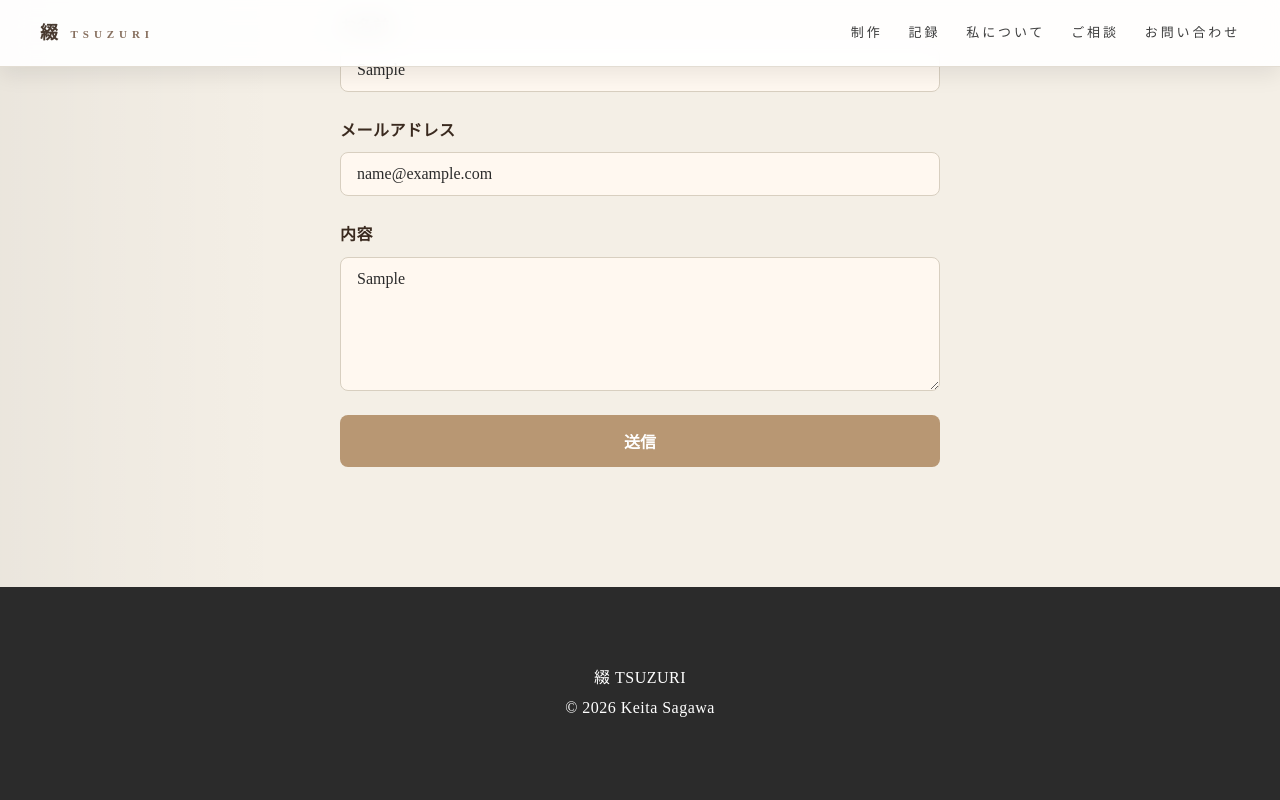
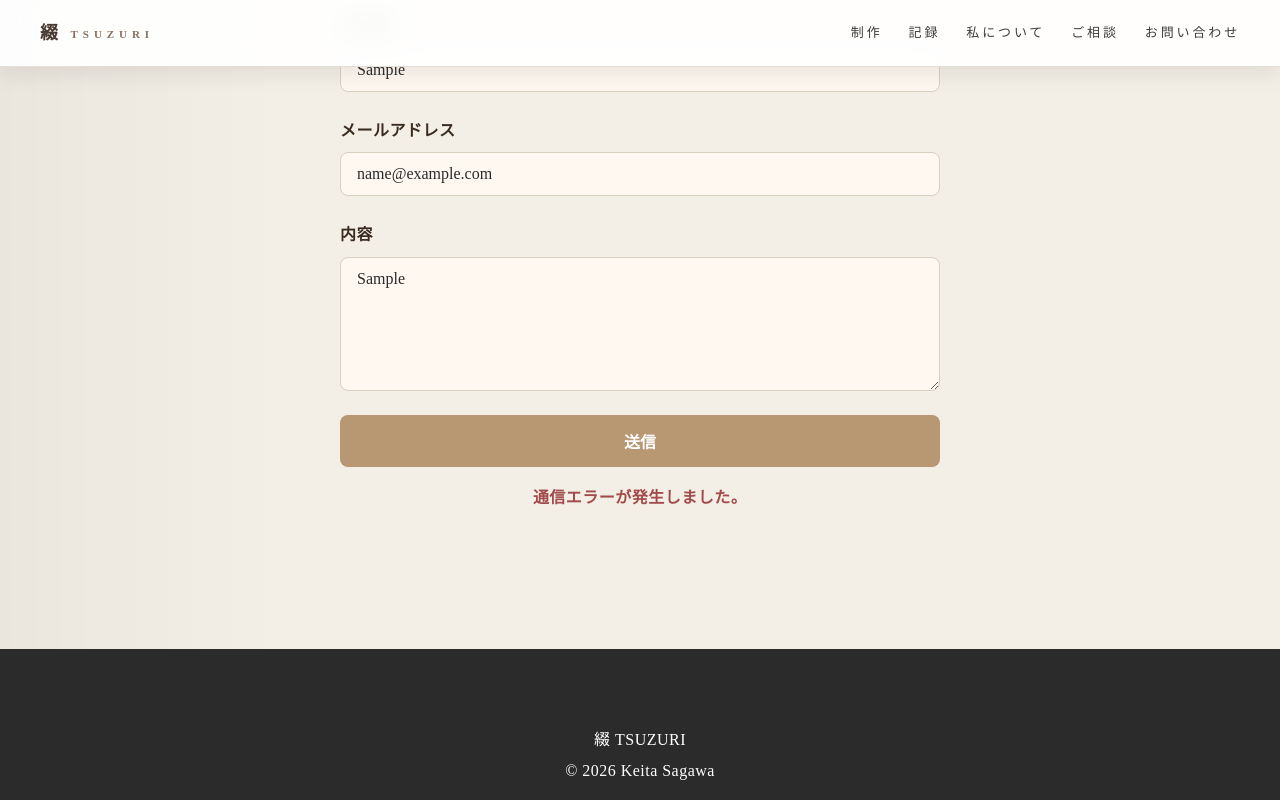
Before and after one commit to kei-sagawa/portfolio, a Vue app: page / in a window 1280 px wide. Both pictures are taken after typing "Sample", "name@example.com", "Sample" into the empty fields and a click on the button "送信". Shown: the part 4801-5601 px from the top of the page. Built offline with nearby package versions, Linux system fonts and the light colour scheme; no server answers.

Commit message:
送信ボタンの状態管理を追加し、エラーメッセージを表示する機能を実装

```diff
--- a/src/views/home/components/ContactSection.vue
+++ b/src/views/home/components/ContactSection.vue
@@ -33,10 +33,15 @@
           ></textarea>
         </div>
 
-        <button type="submit" class="submit-btn">送信</button>
+        <button type="submit" class="submit-btn" :disabled="sending">
+          {{ sending ? '送信中…' : '送信' }}
+        </button>
       </form>
 
       <p v-if="submitted" class="submit-message">送信が完了しました。ありがとうございます！</p>
+      <p v-if="errorMessage" class="error-message">
+        {{ errorMessage }}
+      </p>
     </div>
   </section>
 </template>
@@ -57,6 +62,8 @@ const form = ref({
 })
 
 const submitted = ref(false)
+const sending = ref(false)
+const errorMessage = ref('')
 
 /** どのテンプレを最後に自動適用したか */
 const lastAppliedKey = ref<Exclude<ConsultKey, null> | null>(null)
@@ -139,6 +146,10 @@ watch(
 )
 
 async function submitForm() {
+  submitted.value = false
+  errorMessage.value = ''
+  sending.value = true
+
   try {
     const payload = {
       name: form.value.name.trim(),
@@ -146,8 +157,10 @@ async function submitForm() {
       message: form.value.message.trim(),
     }
 
-    // 軽いバリデーション
-    if (!payload.name || !payload.email || !payload.message) return
+    if (!payload.name || !payload.email || !payload.message) {
+      errorMessage.value = '入力内容を確認してください。'
+      return
+    }
 
     const res = await fetch('/api/contact', {
       method: 'POST',
@@ -159,7 +172,7 @@ async function submitForm() {
 
     if (!res.ok) {
       console.error('送信失敗:', data)
-      // ここでUIにエラー表示したければ stateを追加
+      errorMessage.value = '送信に失敗しました。時間を置いて再度お試しください。'
       return
     }
 
@@ -168,9 +181,12 @@ async function submitForm() {
 
     setTimeout(() => {
       submitted.value = false
-    }, 3000)
+    }, 5000)
   } catch (e) {
     console.error(e)
+    errorMessage.value = '通信エラーが発生しました。'
+  } finally {
+    sending.value = false
   }
 }
 
@@ -250,4 +266,15 @@ defineExpose({ onMessageInput })
   color: #6b4f3a;
   font-weight: 600;
 }
+
+.submit-btn:disabled {
+  opacity: 0.7;
+  cursor: default;
+}
+
+.error-message {
+  margin-top: 16px;
+  color: #a14b4b;
+  font-weight: 600;
+}
 </style>
```
